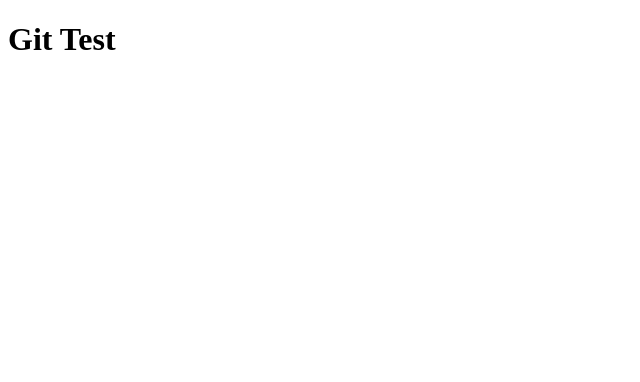
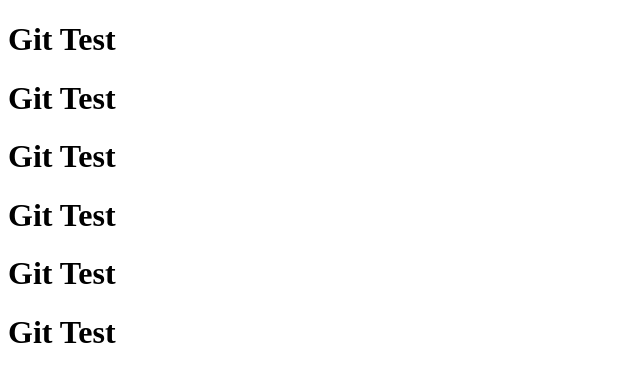
Before and after one commit to PrashantGuptaa/Test-Repo, a plain HTML site: page index.html in a window 1280 px wide. Shown: the whole page, without its empty margins (0-640 px from the left). Drawn offline with Linux system fonts and the light colour scheme.

Commit message:
Added Code

```diff
--- a/index.html
+++ b/index.html
@@ -4,9 +4,15 @@
     <meta charset="UTF-8">
     <meta http-equiv="X-UA-Compatible" content="IE=edge">
     <meta name="viewport" content="width=device-width, initial-scale=1.0">
-    <title>Document</title>
+    <title>Test File</title>
 </head>
 <body>
     <h1>Git Test</h1>
+
+    <h1>Git Test</h1>
+    <h1>Git Test</h1>
+    <h1>Git Test</h1>
+    <h1>Git Test</h1>
+    <h1>Git Test</h1>
 </body>
 </html>
```
